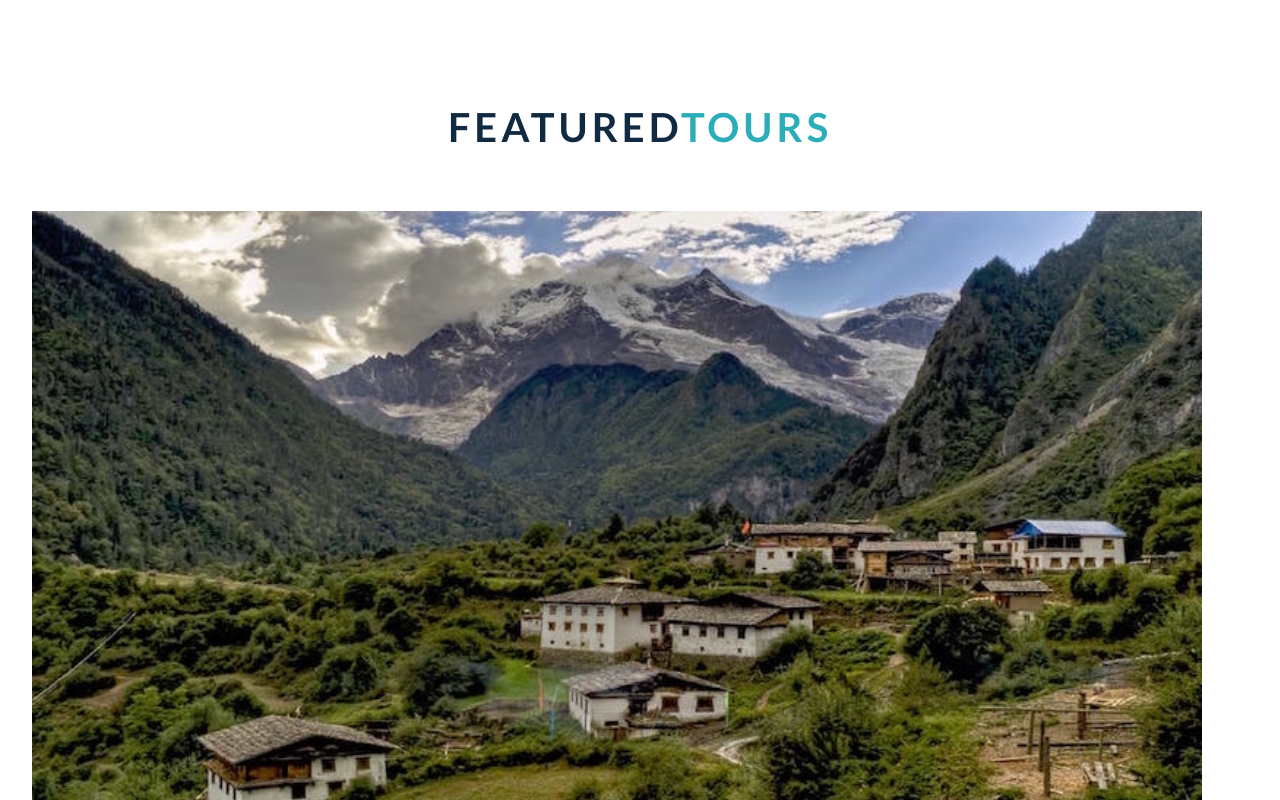
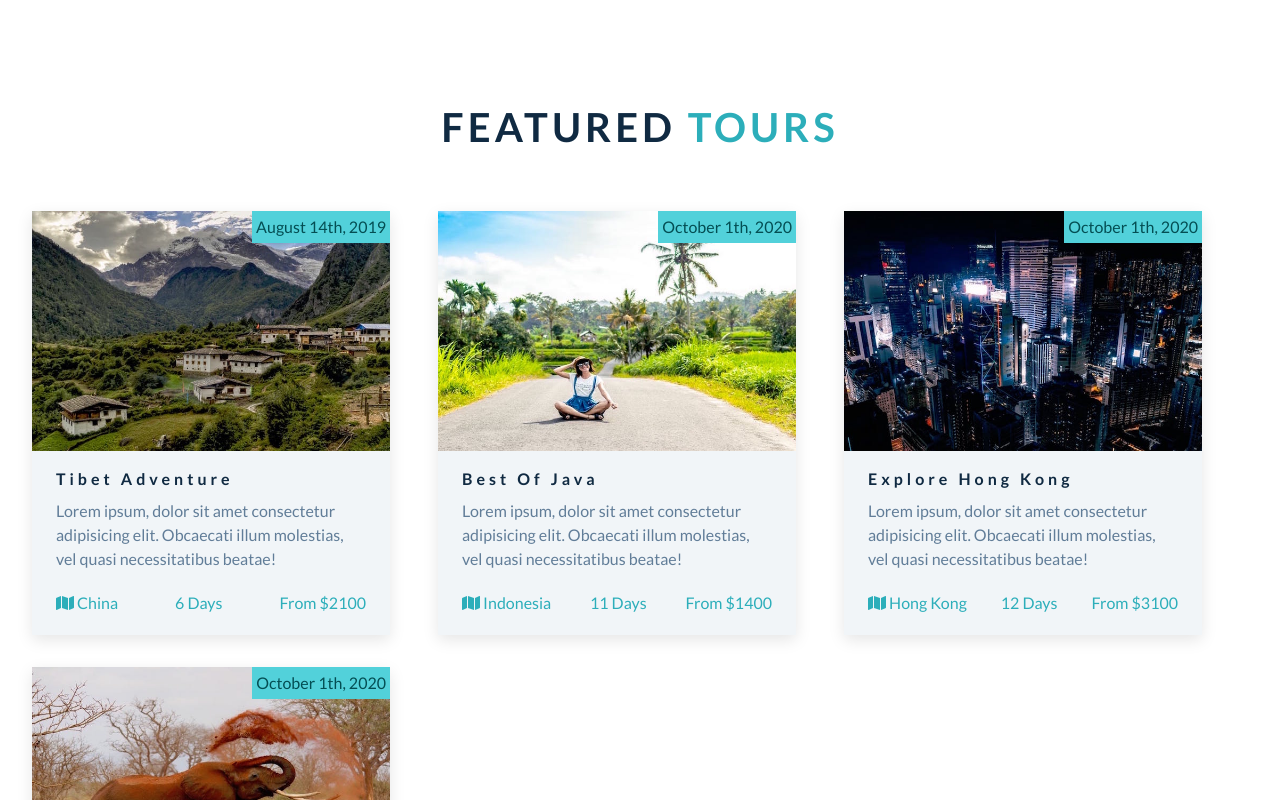
Before and after one commit to Kubanos/Backroads-tour-company, a plain HTML site: page index.html in a window 1280 px wide. Shown: the part 2000-2800 px from the top of the page. Drawn offline with Linux system fonts and the light colour scheme.

Commit message:
Featured tours section done

```diff
--- a/css/styles.css
+++ b/css/styles.css
@@ -307,14 +307,69 @@ Featured Tours
 .tours-center {
   margin: 0 2rem;
 }
+.tour {
+  transition: var(--transition);
+  background: var(--clr-grey-10);
+  box-shadow: var(--light-shadow);
+  margin-bottom: 2rem;
+}
+.tour:hover {
+  box-shadow: var(--dark-shadow);
+  transform: scale(1.02);
+}
+.tour-photo {
+  height: 15rem;
+  object-fit: cover;
+}
 .tour-img-container {
   position: relative;
 }
 .tour-date {
   position: absolute;
-  background-color: var(--clr-primary-8);
-  bottom: 0;
+  top: 0;
   right: 0;
+  background-color: var(--clr-primary-7);
+  padding: 0.25rem;
+  text-transform: capitalize;
+  color: var(--clr-primary-1);
+}
+.tour-content {
+  padding: 1.25rem 1.5rem;
+}
+.tour-footer {
+  display: flex;
+  justify-content: space-between;
+  flex-wrap: wrap;
+  align-items: center;
+}
+.tour-footer p {
+  line-height: 0;
+  margin-bottom: 0;
+  text-transform: capitalize;
+  color: var(--clr-primary-5);
+}
+
+.tour-icon {
+  color: var(--clr-primary-5);
+  text-transform: capitalize;
+}
+.tour-btn {
+  text-align: center;
+}
+@media screen and (min-width: 768px) {
+  .tours-center {
+    display: flex;
+    flex-wrap: wrap;
+    justify-content: space-between;
+  }
+  .tour {
+    flex: 0 0 calc(50% - 2rem);
+  }
+}
+@media screen and (min-width: 1170px) {
+  .tour {
+    flex: 0 0 calc(33.333% - 2rem);
+  }
 }
 /*
 ===============
--- a/index.html
+++ b/index.html
@@ -79,72 +79,84 @@
     <!-- featured tours -->
     <section class="section" id="tours">
       <div class="section-title">
-        <h2>featured<span>tours</span></h2>
+        <h2>featured <span>tours</span></h2>
       </div>
       <div class="section-center tours-center">
         <!-- Single tour -->
         <article class="tour">
           <div class="tour-img-container">
             <img src="./images/tour-1.jpeg" alt="tour" class="tour-photo">
-            <p class="tour-date">august 26th, 2020</p>
+            <p class="tour-date">august 14th, 2019</p>
           </div>
           <div class="tour-content">
             <h4>tibet adventure</h4>
-            <p class="tour-day">6 days</p>
-            <p class="tour-text">Lorem ipsum, dolor sit amet consectetur adipisicing elit. Obcaecati illum molestias, vel quasi necessitatibus beatae!</p>
-            <span class="tour-icon"><i class="fas fa-map"></i>China</span>
-            <p class="tour-price">from $2100</p>
+            <p class="tour-text">Lorem ipsum, dolor sit amet consectetur adipisicing elit. Obcaecati illum molestias, vel quasi
+              necessitatibus beatae!</p>
+            <div class="tour-footer">
+              <span class="tour-icon"><i class="fas fa-map"></i> china</span>
+              <p class="tour-day">6 days</p>
+              <p class="tour-price">from $2100</p>
+            </div>
           </div>
         </article>
         <!-- End of single tour-->
         <!-- Single tour -->
         <article class="tour">
-          <div class="img-container">
+          <div class="tour-img-container">
             <img src="./images/tour-2.jpeg" alt="tour" class="tour-photo">
             <p class="tour-date">october 1th, 2020</p>
           </div>
           <div class="tour-content">
             <h4>best of java</h4>
-            <p class="tour-day">11 days</p>
             <p class="tour-text">Lorem ipsum, dolor sit amet consectetur adipisicing elit. Obcaecati illum molestias, vel quasi
-              necessitatibus beatae!</p>
-            <span class="tour-icon"><i class="fas fa-map"></i>indonesia</span>
-            <p class="tour-price">from $1400</p>
+                            necessitatibus beatae!</p>
+            <div class="tour-footer">
+              <span class="tour-icon"><i class="fas fa-map"></i> indonesia</span>
+              <p class="tour-day">11 days</p>
+              <p class="tour-price">from $1400</p>
+            </div>
           </div>
         </article>
         <!-- End of single tour-->
         <!-- Single tour -->
         <article class="tour">
-          <div class="img-container">
+          <div class="tour-img-container">
             <img src="./images/tour-3.jpeg" alt="tour" class="tour-photo">
-            <p class="tour-date">september 15th, 2020</p>
+            <p class="tour-date">october 1th, 2020</p>
           </div>
           <div class="tour-content">
             <h4>explore hong kong</h4>
-            <p class="tour-day">8 days</p>
             <p class="tour-text">Lorem ipsum, dolor sit amet consectetur adipisicing elit. Obcaecati illum molestias, vel quasi
               necessitatibus beatae!</p>
-            <span class="tour-icon"><i class="fas fa-map"></i>hong kong</span>
-            <p class="tour-price">from $5000</p>
+            <div class="tour-footer">
+              <span class="tour-icon"><i class="fas fa-map"></i> hong kong</span>
+              <p class="tour-day">12 days</p>
+              <p class="tour-price">from $3100</p>
+            </div>
           </div>
         </article>
         <!-- End of single tour-->
         <!-- Single tour -->
         <article class="tour">
-          <div class="img-container">
+          <div class="tour-img-container">
             <img src="./images/tour-4.jpeg" alt="tour" class="tour-photo">
-            <p class="tour-date">december 5th, 2019</p>
+            <p class="tour-date">october 1th, 2020</p>
           </div>
           <div class="tour-content">
             <h4>kenya highligts</h4>
-            <p class="tour-day">20 days</p>
             <p class="tour-text">Lorem ipsum, dolor sit amet consectetur adipisicing elit. Obcaecati illum molestias, vel quasi
               necessitatibus beatae!</p>
-            <span class="tour-icon"><i class="fas fa-map"></i>kenya</span>
-            <p class="tour-price">from $3300</p>
+            <div class="tour-footer">
+              <span class="tour-icon"><i class="fas fa-map t-i"></i> kenya</span>
+              <p class="tour-day">22 days</p>
+              <p class="tour-price">from $5400</p>
+            </div>
           </div>
         </article>
         <!-- End of single tour-->
+      </div>
+      <div class="tour-btn">
+        <a href="#" class=btn>all tours</a>
       </div>
     </section>
     <!-- end of featured tours -->
```
